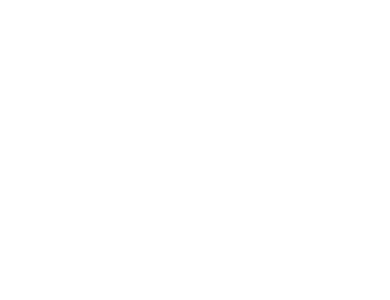
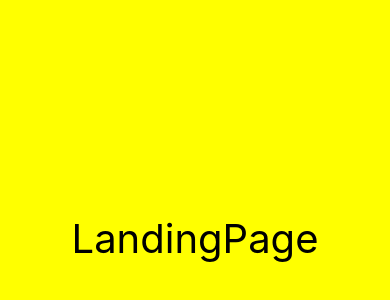
Before and after one commit to Victorasamu123/Vividpay_mobile_app, a React Native app: screen / in a window 390 px wide. Shown: the part 184-484 px from the top of the page. Built offline with nearby package versions, Linux system fonts and the light colour scheme.

Commit message:
started landing page

```diff
--- a/package.json
+++ b/package.json
@@ -28,6 +28,7 @@
     "@tsconfig/react-native": "^2.0.2",
     "@types/jest": "^29.2.1",
     "@types/react": "^18.0.24",
+    "@types/react-native-vector-icons": "^6.4.13",
     "@types/react-test-renderer": "^18.0.0",
     "babel-jest": "^29.2.1",
     "eslint": "^8.19.0",
--- a/src/App.tsx
+++ b/src/App.tsx
@@ -5,6 +5,7 @@
  * @format
  */
 
+import { createBottomTabNavigator } from '@react-navigation/bottom-tabs';
 import { NavigationContainer } from '@react-navigation/native';
 import React from 'react';
 import type {PropsWithChildren} from 'react';
@@ -25,13 +26,23 @@
   LearnMoreLinks,
   ReloadInstructions,
 } from 'react-native/Libraries/NewAppScreen';
-
-
+import LandingPage from './LandingPage';
+import FontAwesome5 from "react-native-vector-icons/FontAwesome5"
+import { createStackNavigator } from '@react-navigation/stack';
+const Stack = createStackNavigator()
 function App(): JSX.Element {
 
   return (
     <NavigationContainer>
-
+     <Stack.Navigator>
+      <Stack.Screen
+       name="Landing_Page"
+       component={LandingPage}
+       options={{
+        header:()=>null,
+       }}
+      />
+     </Stack.Navigator>
     </NavigationContainer>
   );
 }
--- a/src/LandingPage.tsx
+++ b/src/LandingPage.tsx
@@ -0,0 +1,24 @@
+import React from 'react'
+import { View, Text ,StyleSheet} from 'react-native'
+
+const LandingPage = () => {
+  return (
+    <View style={styles.body}>
+      <Text style={styles.text}>LandingPage</Text>
+    </View>
+  )
+}
+
+const styles = StyleSheet.create({
+    body:{
+      flex:1,
+      alignItems:'center',
+      justifyContent:'center',
+      backgroundColor:'#ffff00'
+    },
+    text:{
+      fontSize:40,
+      color:'#000000'
+    }
+});
+export default LandingPage
```
Also changed, not shown: assets/hello.png (added), 1 other file (tests, documents, lock files or other folders).
